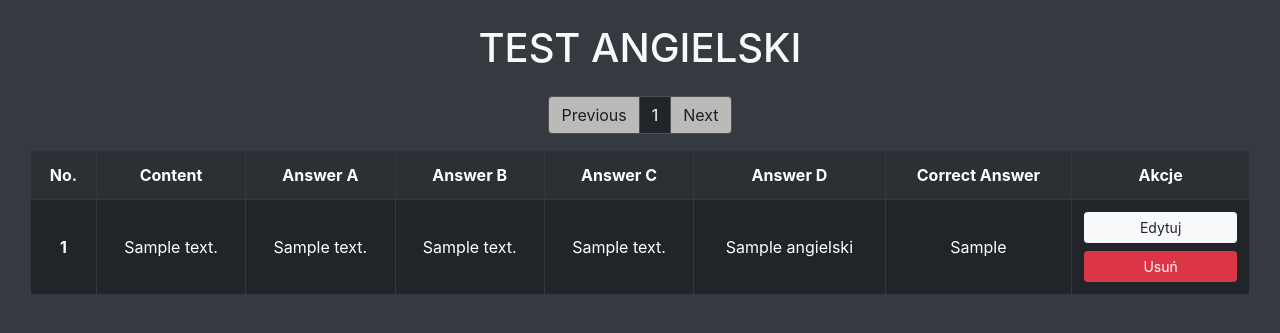
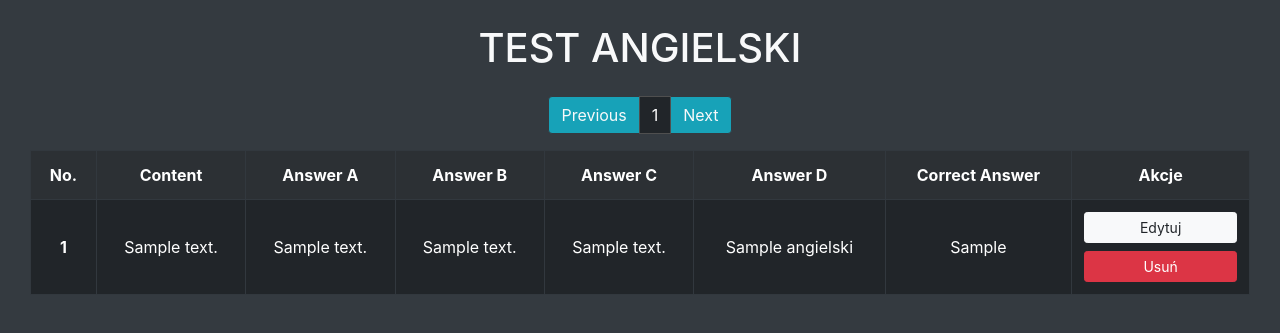
Before and after one commit to allskolim/language-test-edit-app, a PHP site: page /edit-test.php?lang=angielski in a window 1280 px wide. Shown: the part 56-389 px from the top of the page. Run offline with PHP 8.4, Linux system fonts and the light colour scheme; the visitor is signed in with stand-in values (Sample User, id 1); tables that the repository leaves empty or names only in its code hold one stand-in row (values such as "Sample post").

Commit message:
Pagination nav fixes, minor visual touch-ups.

```diff
--- a/css/style.css
+++ b/css/style.css
@@ -38,3 +38,10 @@ a.page-link.pagination-nav__a:hover {
     background-color: #353535;
     border-color: #4f4f4f;
 }
+
+a:focus.page-link.pagination-nav__a, li.pagination-nav__page-item:focus {
+    outline: none;
+
+    box-shadow: none;
+
+}
--- a/get-test.php
+++ b/get-test.php
@@ -17,11 +17,11 @@ if($result->num_rows > 0):
 $pages = ceil(($result->num_rows) / 10); ?>
         <nav id="pagination-nav">
             <ul class="pagination pagination-nav">
-                <li class="page-item pagination-nav__page-item"><a class="page-link pagination-nav__a" href="#">Previous</a></li>
+                <li class="page-item pagination-nav__page-item"><a class="page-link pagination-nav__a--prev bg-info border-dark text-light">Previous</a></li>
                 <?php for ($i = 1; $i <= $pages; $i++): ?>
-                <li id="page_<?= $i ?>" class="page-item pagination-nav__page-item"><a class="page-link pagination-nav__a" data-modifier="<?=($i - 1) * 10 ?>" href="#"><?= $i ?></a></li>
+                <li id="page_<?= $i ?>" class="page-item pagination-nav__page-item pageNo"><a class="page-link pagination-nav__a" data-modifier="<?=($i - 1) * 10 ?>"><?= $i ?></a></li>
                 <?php endfor; ?>
-                <li class="page-item pagination-nav__page-item"><a class="page-link pagination-nav__a" href="#">Next</a></li>
+                <li class="page-item pagination-nav__page-item"><a class="page-link pagination-nav__a--next bg-info border-dark text-light">Next</a></li>
             </ul>
         </nav>
 <?php $result->free();
--- a/js/index.js
+++ b/js/index.js
@@ -183,8 +183,55 @@ $("#deletionConfirm").click(function(event) {
 
 });
 
+$("#pagination").on("click", ".pagination-nav__a--prev", function(event) {
 
-$("#pagination").on("click", ".pagination-nav__a", function() {
+	event.preventDefault();
+	$(".pagination-nav__a--next").parent("li").removeClass('disabled');
+	var currPage = $(".pagination-nav__page-item.active").index();
+	currPage -= 1;
+
+	$("#pagination li").removeClass('active');
+	if (currPage === 0) {
+		$(this).parent("li").addClass('disabled')
+		$("#page_1").addClass('active'); }
+
+	$("#page_"+currPage).addClass('active')
+
+
+	var modifier = (currPage - 1) * 10;
+	printTable(modifier);
+
+});
+
+$("#pagination").on("click", ".pagination-nav__a--next", function(event) {
+
+	event.preventDefault();
+	$(".pagination-nav__a--prev").parent("li").removeClass('disabled');
+
+
+	var currPage = $(".pagination-nav__page-item.active").index();
+
+
+	$("#pagination li").removeClass('active');
+	if (currPage === $(".pageNo").length) {
+		$(this).parent("li").addClass("disabled");
+		$(".pageNo").last().addClass('active');
+	}
+	currPage += 1;
+	$("#page_"+currPage).addClass('active')
+
+
+	var modifier = (currPage - 1) * 10;
+	printTable(modifier);
+
+});
+
+
+$("#pagination").on("click", ".pagination-nav__a", function(event) {
+
+	event.preventDefault();
+
+	$(".pagination-nav__a--prev, .pagination-nav__a--next").parent("li").removeClass('disabled');
 
 	$("#pagination li").removeClass('active');
 	$(this).parent("li").addClass('active');
```
